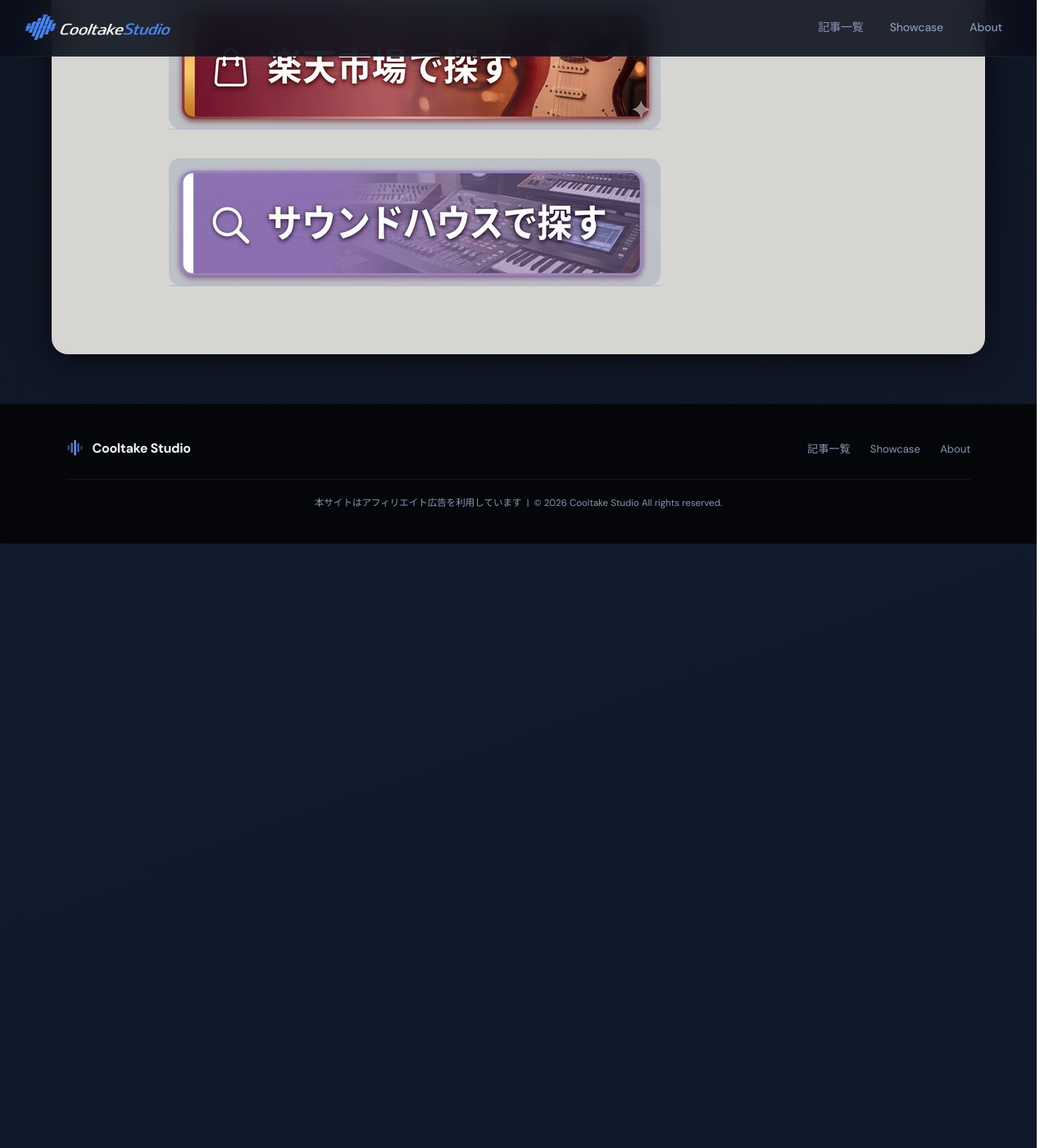
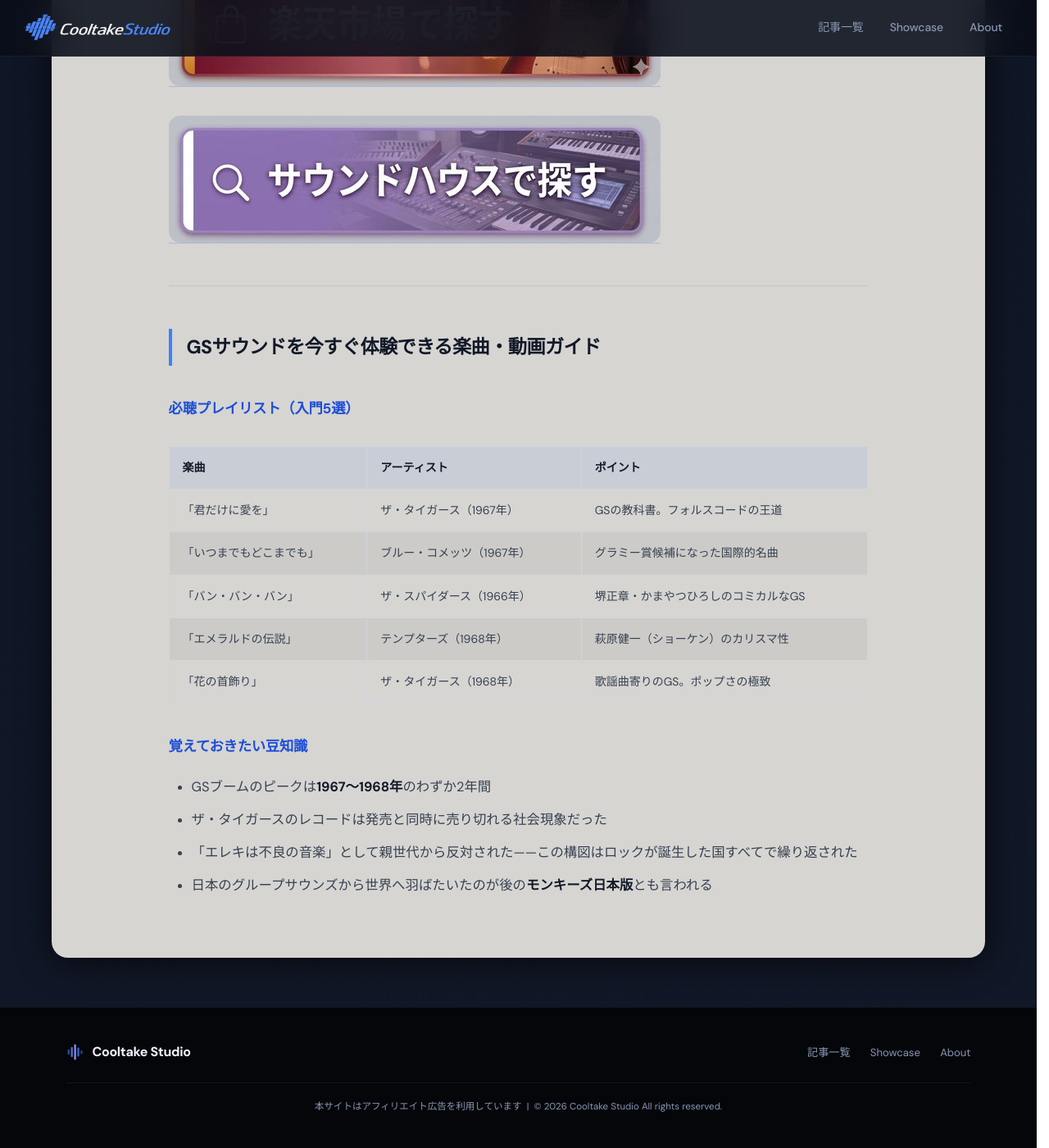
Before and after one commit to cooltake/cooltake-staging, a Jekyll site: the page built from _posts/2026-05-30-japan-music-01-gs-boom.md, in a window 1280 px wide and 1400 px high, scrolled down 4524 px. Shown: the whole window at 82% size. Built offline with Jekyll 4.4.1, drawn with Linux system fonts in a browser that asks for light colours; some web fonts are replaced; some of the changed text lies outside the part shown.

Commit message:
fix: fix affiliate links and add deep-dive content to japan music series

```diff
--- a/_posts/2026-05-30-japan-music-01-gs-boom.md
+++ b/_posts/2026-05-30-japan-music-01-gs-boom.md
@@ -66,13 +65,13 @@
 - **Mosrite復刻モデル**：各社から復刻品あり
 
 <div style="margin:1.5rem 0;">
-<a href="https://hb.afl.rakuten.co.jp/ichiba/2c3fa5a0.94ef6741.2c3fa5a1.98b5e1ce/?pc=https%3A%2F%2Fsearch.rakuten.co.jp%2Fsearch%2Fmall%2FGretsch%2B%25E3%2582%25AE%25E3%2582%25BF%25E3%2583%25BC%2F" rel="nofollow" referrerpolicy="no-referrer-when-downgrade" style="display:inline-block;text-decoration:none;">
+<a href="https://hb.afl.rakuten.co.jp/ichiba/54518dd8.3792440a.54518dd9.03b99be4/?pc=https%3A%2F%2Fsearch.rakuten.co.jp%2Fsearch%2Fmall%2FGretsch%2B%25E3%2582%25AE%25E3%2582%25BF%25E3%2583%25BC%2F" rel="nofollow" referrerpolicy="no-referrer-when-downgrade" style="display:inline-block;text-decoration:none;">
 <img src="/assets/images/btn-rakuten.jpg" alt="楽天市場で探す" width="600" height="155" style="max-width:100%;height:auto;border-radius:14px;display:block;">
 </a>
 </div>
 
 <div style="margin:1.5rem 0;">
-<a href="https://h.accesstrade.net/sp/cc?rk=0100pdhv00n9hy" rel="nofollow" referrerpolicy="no-referrer-when-downgrade" style="display:inline-block;text-decoration:none;">
+<a href="https://h.accesstrade.net/sp/cc?rk=0100pdhv00n9hy&url=https%3A%2F%2Fwww.soundhouse.co.jp%2Fsearch%2Findex%3Fs_category_cd%3D130%26s_maker_cd%3D%26s_search_all%3D%26s_ord%3D" rel="nofollow" referrerpolicy="no-referrer-when-downgrade" style="display:inline-block;text-decoration:none;">
 <img src="/assets/images/btn-soundhouse.jpg" alt="サウンドハウスで探す" width="600" height="155" style="max-width:100%;height:auto;border-radius:14px;display:block;">
 </a>
 </div>
@@ -104,7 +103,7 @@
 GSの音楽を聴いて「ギターを弾いてみたい」と思ったなら、今がその時。現代のエントリーギターは当時と比べ物にならないクオリティで、初心者でも音を出しやすい環境が整っています。
 
 <div style="margin:1.5rem 0;">
-<a href="https://hb.afl.rakuten.co.jp/ichiba/2c3fa5a0.94ef6741.2c3fa5a1.98b5e1ce/?pc=https%3A%2F%2Fsearch.rakuten.co.jp%2Fsearch%2Fmall%2F%25E3%2582%25A8%25E3%2583%25AC%25E3%2582%25AD%25E3%2582%25AE%25E3%2582%25BF%25E3%2583%25BC%2B%25E5%2588%259D%25E5%25BF%2583%25E8%2580%2585%2F" rel="nofollow" referrerpolicy="no-referrer-when-downgrade" style="display:inline-block;text-decoration:none;">
+<a href="https://hb.afl.rakuten.co.jp/ichiba/54518dd8.3792440a.54518dd9.03b99be4/?pc=https%3A%2F%2Fsearch.rakuten.co.jp%2Fsearch%2Fmall%2F%25E3%2582%25A8%25E3%2583%25AC%25E3%2582%25AD%25E3%2582%25AE%25E3%2582%25BF%25E3%2583%25BC%2B%25E5%2588%259D%25E5%25BF%2583%25E8%2580%2585%2F" rel="nofollow" referrerpolicy="no-referrer-when-downgrade" style="display:inline-block;text-decoration:none;">
 <img src="/assets/images/btn-rakuten.jpg" alt="楽天市場で探す" width="600" height="155" style="max-width:100%;height:auto;border-radius:14px;display:block;">
 </a>
 </div>
@@ -116,7 +115,7 @@
 ### 関連アルバム・CDを探す
 
 <div style="margin:1.5rem 0;">
-<a href="https://hb.afl.rakuten.co.jp/ichiba/2c3fa5a0.94ef6741.2c3fa5a1.98b5e1ce/?pc=https%3A//search.rakuten.co.jp/search/mall/%E3%82%B0%E3%83%AB%E3%83%BC%E3%83%97%E3%82%B5%E3%82%A6%E3%83%B3%E3%82%BA%2BCD/" rel="nofollow" referrerpolicy="no-referrer-when-downgrade" style="display:inline-block;text-decoration:none;">
+<a href="https://hb.afl.rakuten.co.jp/ichiba/54518dd8.3792440a.54518dd9.03b99be4/?pc=https%3A//search.rakuten.co.jp/search/mall/%E3%82%B0%E3%83%AB%E3%83%BC%E3%83%97%E3%82%B5%E3%82%A6%E3%83%B3%E3%82%BA%2BCD/" rel="nofollow" referrerpolicy="no-referrer-when-downgrade" style="display:inline-block;text-decoration:none;">
 <img src="/assets/images/btn-rakuten.jpg" alt="楽天市場で探す" width="600" height="155" style="max-width:100%;height:auto;border-radius:14px;display:block;">
 </a>
 </div>
@@ -124,7 +123,7 @@
 ### 関連書籍・教則本を探す
 
 <div style="margin:1.5rem 0;">
-<a href="https://hb.afl.rakuten.co.jp/ichiba/2c3fa5a0.94ef6741.2c3fa5a1.98b5e1ce/?pc=https%3A//search.rakuten.co.jp/search/mall/%E3%82%A8%E3%83%AC%E3%82%AD%E3%82%AE%E3%82%BF%E3%83%BC%2B%E6%95%99%E5%89%87%E6%9C%AC%2B%E5%88%9D%E5%BF%83%E8%80%85/" rel="nofollow" referrerpolicy="no-referrer-when-downgrade" style="display:inline-block;text-decoration:none;">
+<a href="https://hb.afl.rakuten.co.jp/ichiba/54518dd8.3792440a.54518dd9.03b99be4/?pc=https%3A//search.rakuten.co.jp/search/mall/%E3%82%A8%E3%83%AC%E3%82%AD%E3%82%AE%E3%82%BF%E3%83%BC%2B%E6%95%99%E5%89%87%E6%9C%AC%2B%E5%88%9D%E5%BF%83%E8%80%85/" rel="nofollow" referrerpolicy="no-referrer-when-downgrade" style="display:inline-block;text-decoration:none;">
 <img src="/assets/images/btn-rakuten.jpg" alt="楽天市場で探す" width="600" height="155" style="max-width:100%;height:auto;border-radius:14px;display:block;">
 </a>
 </div>
@@ -132,13 +131,33 @@
 ### 関連機材・楽器を探す
 
 <div style="margin:1.5rem 0;">
-<a href="https://hb.afl.rakuten.co.jp/ichiba/2c3fa5a0.94ef6741.2c3fa5a1.98b5e1ce/?pc=https%3A//search.rakuten.co.jp/search/mall/%E3%82%A8%E3%83%AC%E3%82%AD%E3%82%AE%E3%82%BF%E3%83%BC%2B%E3%83%93%E3%83%B3%E3%83%86%E3%83%BC%E3%82%B8/" rel="nofollow" referrerpolicy="no-referrer-when-downgrade" style="display:inline-block;text-decoration:none;">
+<a href="https://hb.afl.rakuten.co.jp/ichiba/54518dd8.3792440a.54518dd9.03b99be4/?pc=https%3A//search.rakuten.co.jp/search/mall/%E3%82%A8%E3%83%AC%E3%82%AD%E3%82%AE%E3%82%BF%E3%83%BC%2B%E3%83%93%E3%83%B3%E3%83%86%E3%83%BC%E3%82%B8/" rel="nofollow" referrerpolicy="no-referrer-when-downgrade" style="display:inline-block;text-decoration:none;">
 <img src="/assets/images/btn-rakuten.jpg" alt="楽天市場で探す" width="600" height="155" style="max-width:100%;height:auto;border-radius:14px;display:block;">
 </a>
 </div>
 
 <div style="margin:1.5rem 0;">
-<a href="https://h.accesstrade.net/sp/cc?rk=0100pdhv00n9hy" rel="nofollow" referrerpolicy="no-referrer-when-downgrade" style="display:inline-block;text-decoration:none;">
+<a href="https://h.accesstrade.net/sp/cc?rk=0100pdhv00n9hy&url=https%3A%2F%2Fwww.soundhouse.co.jp%2Fsearch%2Findex%3Fs_category_cd%3D130%26s_maker_cd%3D%26s_search_all%3D%26s_ord%3D" rel="nofollow" referrerpolicy="no-referrer-when-downgrade" style="display:inline-block;text-decoration:none;">
 <img src="/assets/images/btn-soundhouse.jpg" alt="サウンドハウスで探す" width="600" height="155" style="max-width:100%;height:auto;border-radius:14px;display:block;">
 </a>
 </div>
+---
+
+## GSサウンドを今すぐ体験できる楽曲・動画ガイド
+
+### 必聴プレイリスト（入門5選）
+
+| 楽曲 | アーティスト | ポイント |
+|------|------------|---------|
+| 「君だけに愛を」 | ザ・タイガース（1967年） | GSの教科書。フォルスコードの王道 |
+| 「いつまでもどこまでも」 | ブルー・コメッツ（1967年） | グラミー賞候補になった国際的名曲 |
+| 「バン・バン・バン」 | ザ・スパイダース（1966年） | 堺正章・かまやつひろしのコミカルなGS |
+| 「エメラルドの伝説」 | テンプターズ（1968年） | 萩原健一（ショーケン）のカリスマ性 |
+| 「花の首飾り」 | ザ・タイガース（1968年） | 歌謡曲寄りのGS。ポップさの極致 |
+
+### 覚えておきたい豆知識
+
+- GSブームのピークは**1967〜1968年**のわずか2年間
+- ザ・タイガースのレコードは発売と同時に売り切れる社会現象だった
+- 「エレキは不良の音楽」として親世代から反対された——この構図はロックが誕生した国すべてで繰り返された
+- 日本のグループサウンズから世界へ羽ばたいたのが後の**モンキーズ日本版**とも言われる
```
Also changed, not shown: other parts of _posts/2026-05-30-japan-music-01-gs-boom.md (+0 -1 lines).
